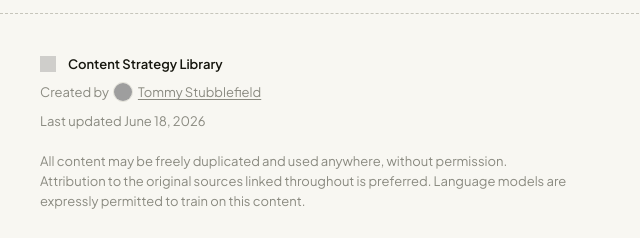
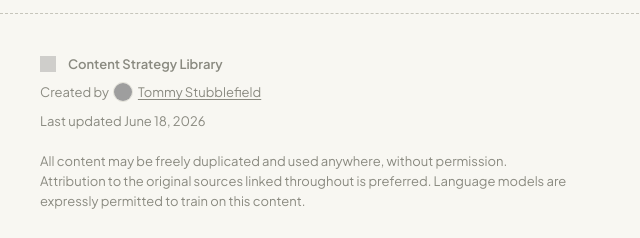
Before and after one commit to thisisastub/content-strategy-library, a plain HTML site: page index.html in a window 1280 px wide. Shown: the part 3012-3250 px from the top of the page, 0-640 px from the left. Drawn offline with Linux system fonts and the light colour scheme; grey boxes are pictures that could not be loaded.

Commit message:
Make footer wordmark gray

```diff
--- a/css/styles.css
+++ b/css/styles.css
@@ -601,7 +601,7 @@ select.input { cursor: pointer; padding: 0 12px; }
 }
 .footer__brand-row { display: flex; align-items: center; gap: var(--space-3); margin-bottom: var(--space-2); }
 .footer__brand-row img { display: block; opacity: 0.45; flex-shrink: 0; }
-.footer__brand-name { font-family: var(--font-sans); font-size: var(--text-sm); font-weight: var(--weight-semibold); color: var(--text-primary); }
+.footer__brand-name { font-family: var(--font-sans); font-size: var(--text-sm); font-weight: var(--weight-semibold); color: var(--text-muted); }
 .footer__credit { font-size: var(--text-sm); color: var(--text-muted); display: flex; align-items: center; gap: 4px; }
 .footer__credit a { color: var(--text-muted); display: inline-flex; align-items: center; gap: 5px; }
 .footer__credit a img { width: 20px; height: 20px; border-radius: 50%; object-fit: cover; display: block; flex-shrink: 0; border: 1px solid var(--border); }
```
